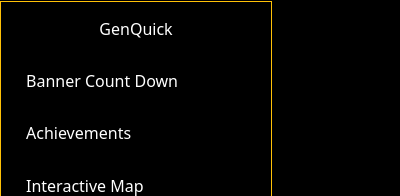
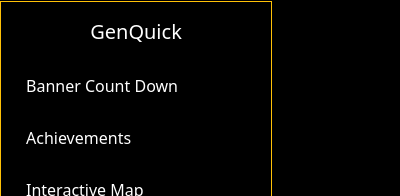
Before and after one commit to oZep/GenQuick, a browser extension: page src/popup.html in a window 400 px wide. Shown: the top 196 px of the page. Drawn offline with nearby package versions, Linux system fonts and the light colour scheme.

Commit message:
Made TItle bigger

```diff
--- a/src/popup.html
+++ b/src/popup.html
@@ -24,11 +24,15 @@
         h6 {
             color: white;
         }
+        h5 {
+            color: white;
+
+        }
     </style>
 </head>
 <body class="border border-warning">
     <div class="container">
-        <h6 class="center mt-2">GenQuick</h6>
+        <h5 class="center mt-2">GenQuick</h5>
     </div>
     <hr/>
     <div class="container">
```
